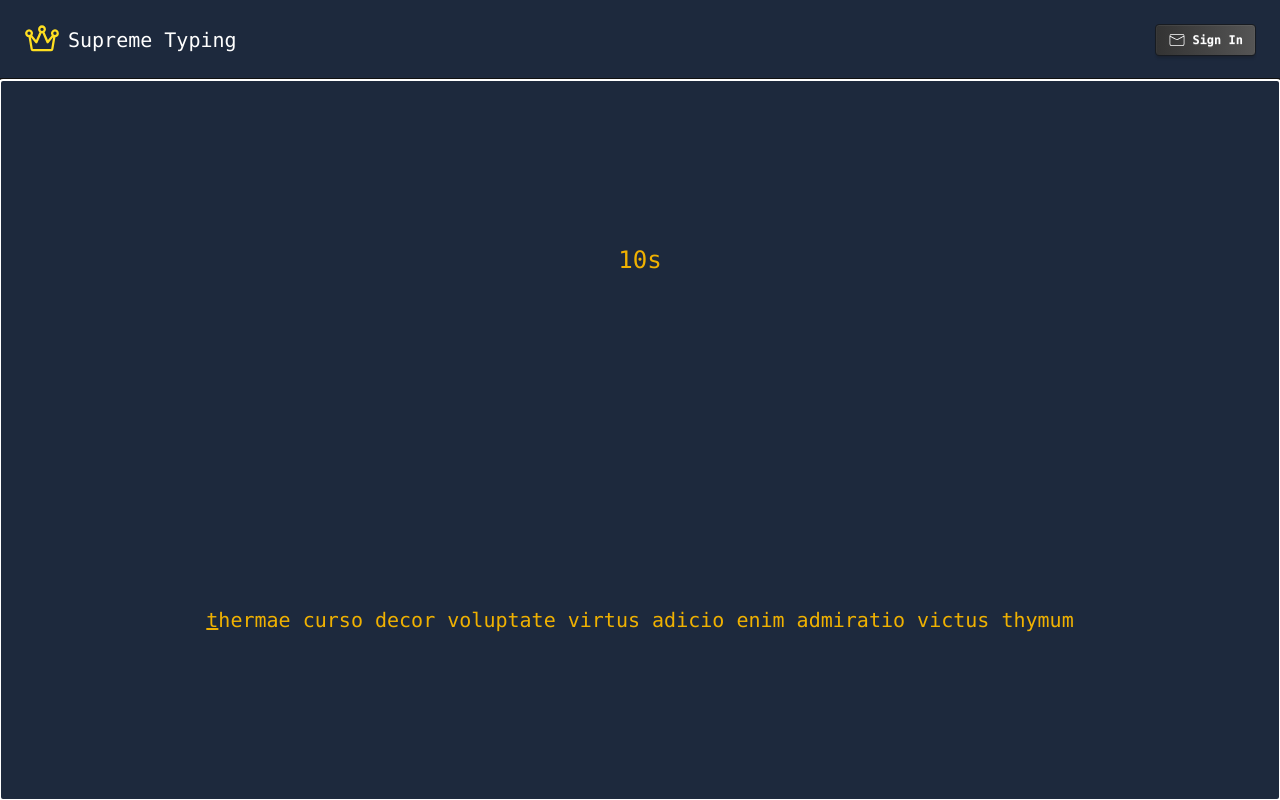
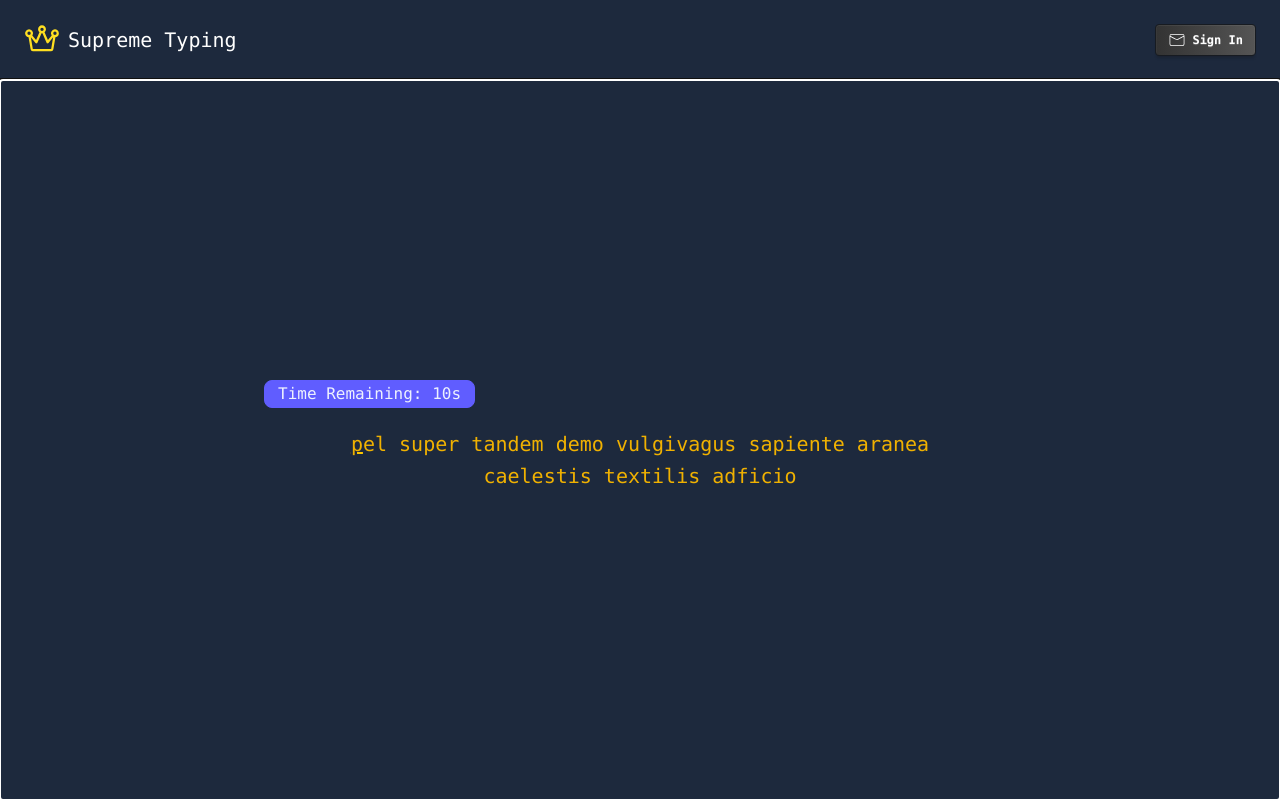
Before and after one commit to UKbhatt/SupremeTyping, a React (Vite) app: page / in a window 1280 px wide. Built offline with nearby package versions, Linux system fonts and the light colour scheme.

Commit message:
Feature: Implement restart functionality in TypingSpace

```diff
--- a/src/App.jsx
+++ b/src/App.jsx
@@ -2,17 +2,28 @@ import Navbar from "./components/Navbar";
 import TypingBox from "./components/typingSpace";
 import getWords from "./utilities/getWords";
 import useTyping from "./hooks/useTyping";
+import { useState } from "react";
 import "./App.css";
 
 const words = getWords(10);
 
 export default function App() {
+  const [words, setWords] = useState(getWords(10));
   const typingState = useTyping(words);
 
+  const handleRestart = () => {
+    const newWords = getWords(10);
+    setWords(newWords);
+    typingState.reset(newWords);
+  };
+
   return (
-    <div className="min-h-screen flex flex-col font-mono bg-slate-800 text-yellow-500">
+    <div className="min-h-screen h-20 flex flex-col font-mono bg-slate-800 text-yellow-500">
+      <div className="h-20">
+
         <Navbar />
-      <TypingBox words={words} state={typingState} />
+      </div>
+      <TypingBox words={words} state={typingState} OnRestart={handleRestart} />
     </div>
   );
 }
--- a/src/components/typingSpace.jsx
+++ b/src/components/typingSpace.jsx
@@ -1,4 +1,6 @@
-export default function TypingBox({ words, state }) {
+import { motion } from "framer-motion";
+
+export default function TypingBox({ words, state, OnRestart }) {
     const {
         typedText,
         currentIndex,
@@ -7,22 +9,55 @@ export default function TypingBox({ words, state }) {
         handleKeyDown,
     } = state;
 
+    const handleCtrlEnter = (e) => {
+        if (e.ctrlKey && e.key == "Enter") {
+            OnRestart();
+        }
+        else if (timeRemaining !== 0) {
+            handleKeyDown(e);
+        }
+    }
+
     return (
         <div
-      className="flex-grow grid place-items-center"
+            className="flex-grow flex items-center justify-center px-4"
             tabIndex={0}
-      onKeyDown={timeRemaining === 0 ? () => "" : handleKeyDown}
+            onKeyDown={handleCtrlEnter}
             ref={(el) => el && el.focus()}
         >
             {timeRemaining === 0 ? (
-        <div className="text-center">
-          <h2 className="text-3xl text-green-400 font-bold">Time’s up!</h2>
-          <p className="text-2xl mt-2">Your speed: <span className="text-yellow-300">{wpm} WPM</span></p>
+                <motion.div
+                    className="text-center space-y-4"
+                    initial={{ opacity: 0, scale: 0.9 }}
+                    animate={{ opacity: 1, scale: 1 }}
+                    transition={{ duration: 0.5 }}
+                >
+                    <div className="alert alert-success shadow-lg w-fit mx-auto">
+                        <span className="text-2xl font-semibold">⏱ Time’s up!</span>
                     </div>
+                    <div className="text-2xl font-semibold">
+                        Your speed: <span className="text-yellow-400">{wpm} WPM</span>
+                    </div>
+                </motion.div>
             ) : (
-        <>
-          <div className="text-2xl">{timeRemaining}s</div>
-          <div className="text-xl text-center leading-relaxed">
+                <motion.div
+                    className="card p-4 w-full max-w-3xl relative"
+                    initial={{ opacity: 0, y: 30 }}
+                    animate={{ opacity: 1, y: 0 }}
+                    transition={{ duration: 0.6 }}
+                >
+                    <div className="absolute top-2 left-2">
+                        <motion.div
+                            className="badge badge-primary badge-md md:badge-lg"
+                            initial={{ scale: 0.8 }}
+                            animate={{ scale: 1 }}
+                            transition={{ type: "spring", stiffness: 300 }}
+                        >
+                            Time Remaining: {timeRemaining}s
+                        </motion.div>
+                    </div>
+
+                    <div className="text-base md:text-xl text-center leading-relaxed mt-6 md:mt-10 break-words px-7">
                         {words.split("").map((char, i) => {
                             let className = "";
                             if (i < typedText.length) {
@@ -30,13 +65,15 @@ export default function TypingBox({ words, state }) {
                             }
                             const isCursor = i === currentIndex;
                             return (
-                <span key={i} className={`${className} ${isCursor ? "underline" : ""}`}>
+                                <span
+                                    key={i}
+                                    className={`${className} ${isCursor ? "underline decoration-yellow-400" : ""}`}>
                                     {char}
                                 </span>
                             );
                         })}
                     </div>
-        </>
+                </motion.div>
             )}
         </div>
     );
--- a/src/hooks/useTyping.jsx
+++ b/src/hooks/useTyping.jsx
@@ -1,15 +1,11 @@
 import { useState, useEffect } from "react";
-
 export default function useTyping(targetText, duration = 10) {
     const [typedText, setTypedText] = useState("");
     const [currentIndex, setCurrentIndex] = useState(0);
     const [correctChars, setCorrectChars] = useState(0);
     const [timeRemaining, setTimeRemaining] = useState(duration);
     const [isRunning, setIsRunning] = useState(false);
-
-  const wpm = timeRemaining === 0
-    ? Math.round((correctChars / 5) / (duration / 60))
-    : 0;
+    const [text, setText] = useState(targetText);
 
     const handleKeyDown = (e) => {
         if (!isRunning) setIsRunning(true);
@@ -20,6 +16,10 @@ export default function useTyping(targetText, duration = 10) {
             setCurrentIndex((i) => i + 1);
             if (key === targetText[currentIndex]) {
                 setCorrectChars((count) => count + 1);
+            }
+            else if (currentIndex + 1 === targetText.length) {
+                setTimeRemaining(0);
+                setIsRunning(false);
             }
         } else if (key === "Backspace") {
             setTypedText((prev) => prev.slice(0, -1));
@@ -36,13 +36,27 @@ export default function useTyping(targetText, duration = 10) {
         return () => clearInterval(id);
     }, [isRunning, timeRemaining]);
 
+    const reset = (newText) => {
+        setText(newText);
+        setTypedText("");
+        setCurrentIndex(0);
+        setCorrectChars(0);
+        setTimeRemaining(duration);
+        setIsRunning(false);
+    };
+
     return {
       typedText,
     currentIndex,
-    correctChars,
     timeRemaining,
     isRunning,
-    wpm,
+    correctChars,
+    text,
+    wpm:
+      timeRemaining === 0
+        ? Math.round((correctChars / 5) / (duration / 60))
+        : 0,
     handleKeyDown,
+    reset,
     };
 }
--- a/src/utilities/getWords.jsx
+++ b/src/utilities/getWords.jsx
@@ -1,5 +1,5 @@
 import { faker } from "@faker-js/faker";
 
 export default function getWords(count = 10) {
-  return faker.lorem.words(count);
+    return faker.lorem.words(count);
 }
```
Also changed, not shown: src/App.css (line endings or trailing spaces). Lines whose indentation alone changed are shown as unchanged.
